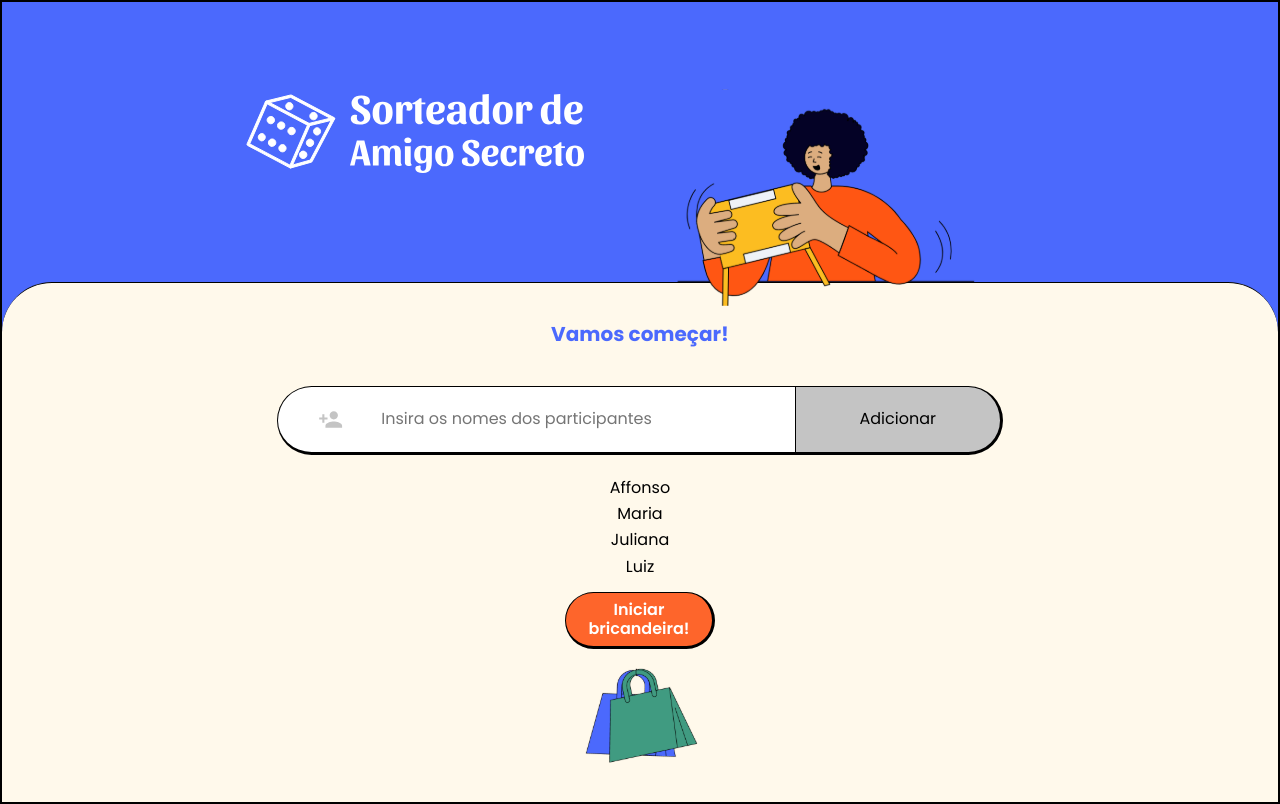
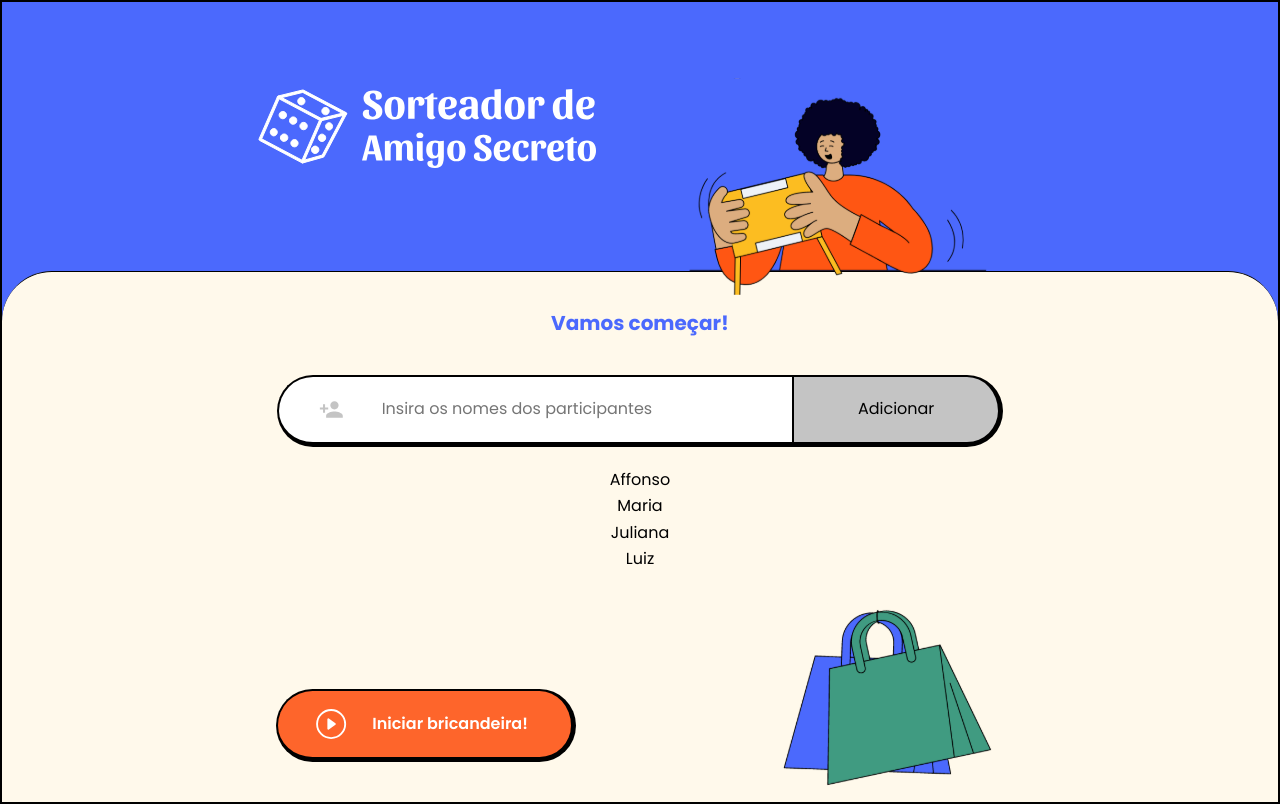
Before and after one commit to RuizHenrique01/sorteador-de-amigo-secreto, a React (Create React App) app: page / in a window 1280 px wide. Built offline with nearby package versions, Linux system fonts and the light colour scheme.

Commit message:
fix: styles

```diff
--- a/src/components/Formulario.module.css
+++ b/src/components/Formulario.module.css
@@ -52,6 +52,7 @@
         height: 55vh;
         flex-direction: row;
         padding: 0px;
+        padding-left: 24px;
     }
 
     .formulario_header_logo {
--- a/src/components/Participantes/Participantes.module.css
+++ b/src/components/Participantes/Participantes.module.css
@@ -74,6 +74,7 @@
 }
 
 .participante_names {
+    height: 100px;
     text-align: center;
     list-style: none;
     font-weight: 400;
@@ -87,10 +88,20 @@
     margin-bottom: 0px;
 }
 
+.participante_send_foot {
+    display: flex;
+    flex-direction: column;
+    align-items: center;
+    margin-top: 16px;
+}
+
+.participante_send_img {
+    display: none;
+}
+
 .participante_send {
-    max-width: 150px;
+    width: 150px;
     padding: 8px 16px;
-    margin-top: 16px;
     border-top-left-radius: 38px;
     border-bottom-left-radius: 38px;
     border-top-right-radius: 38px;
@@ -123,9 +134,10 @@
         flex: 3;
     }
 
-    .participante_input_image{
+    .participante_input_image {
         text-align: left;
         padding: 20px 0px 20px 2px;
+        border-width: 2px 0px 5px 2px;
         flex: 1;
     }
 
@@ -134,8 +146,13 @@
         border-top-right-radius: 0px;
         border-bottom-right-radius: 0px;
         padding: 20px 8px 20px 0px;
+        border-width: 2px 0px 5px 2px;
         left: 0px;
         flex: 4;
+    }
+
+    .participante_names {
+        margin-bottom: 16px;
     }
 
     .participante_add {
@@ -145,6 +162,53 @@
         position: relative;
         left: 0px;
         padding: 23.32px 16px;
+        border-width: 2px 5px 5px 2px;
         flex: 1;
     }
+
+    .participante_send_foot {
+        width: 728px;
+        flex-direction: row;
+        justify-content: space-between;
+        align-items: center;
+    }
+
+    .participante_send_button {
+        width: 300px;
+        display: flex;
+        align-items: center;
+        justify-content: center;
+        align-self: flex-end;
+        margin-bottom: 24px;
+    }
+
+    .participante_send_img {
+        display: block;
+        width: 30px;
+        height: 30px;
+        padding: 18px 0px 18px 20px;
+        color: white;
+        background-color: var(--secondary-color);
+        flex: 1;
+        border-top-left-radius: 38px;
+        border-bottom-left-radius: 38px;
+        border: 1px solid black;
+        border-width: 2px 0px 5px 2px;
+    }
+
+    .participante_send {
+        text-align: left;
+        flex: 3;
+        padding: 24px 0px 24px 8px;
+        border-top-left-radius: 0px;
+        border-bottom-left-radius: 0px;
+        border-left: none;
+        border-width: 2px 5px 5px 0px;
+    }
+
+    .participante_buy_img {
+        width: 237px;
+        height: 183px;
+        margin: 0px;
+    }
 }
--- a/src/components/Participantes/index.tsx
+++ b/src/components/Participantes/index.tsx
@@ -1,5 +1,6 @@
 import style from './Participantes.module.css';
 import { MdPersonAdd } from 'react-icons/md'
+import { BsPlayCircle } from 'react-icons/bs';
 import Compras from '../../assets/Wavy Buddies Shopping Bags.svg';
 
 const Participantes = () => {
@@ -21,8 +22,13 @@ const Participantes = () => {
             <li>Luiz</li>
         </ul>
 
-        <button type='submit' className={style.participante_send}>Iniciar bricandeira!</button>
-        <img src={Compras} alt='Compras do participante' className={style.participante_buy_img} />
+        <div className={style.participante_send_foot}>
+            <div className={style.participante_send_button}>
+                <BsPlayCircle className={style.participante_send_img}/>
+                <button type='submit' className={style.participante_send}>Iniciar bricandeira!</button>
+            </div>
+            <img src={Compras} alt='Compras do participante' className={style.participante_buy_img} />
+        </div>
     </form>);
 }
 
```
